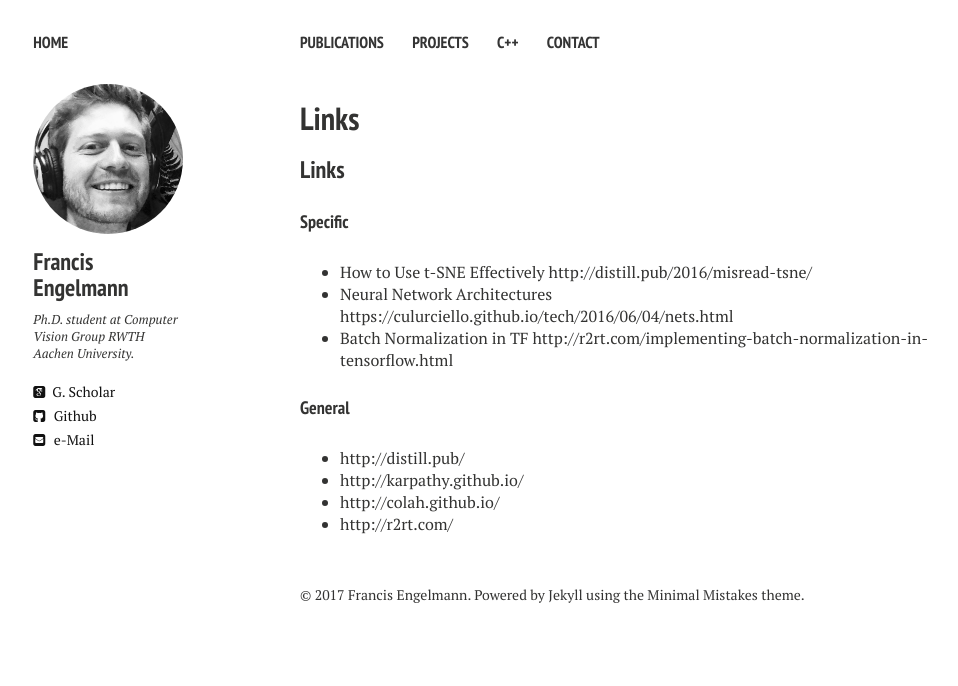
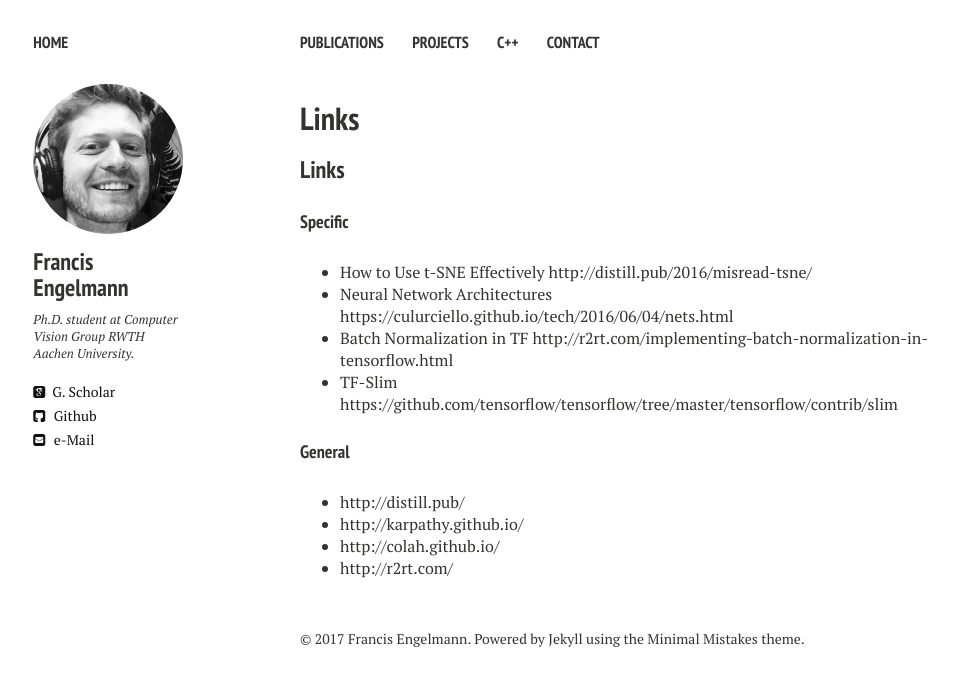
Before and after one commit to francisengelmann/francisengelmann.github.io, a Jekyll site: the page built from links.md, in a window 1280 px wide. Shown: the top 686 px of the page, without its empty margins (20-978 px from the left). Built offline with Jekyll 4.4.1, drawn with Linux system fonts in a browser that asks for light colours; nearby versions of some CDN libraries; our own code applies the rules of GitHub Pages for plain Markdown files.

Commit message:
Update links.md

```diff
--- a/links.md
+++ b/links.md
@@ -4,6 +4,7 @@
 * How to Use t-SNE Effectively http://distill.pub/2016/misread-tsne/
 * Neural Network Architectures https://culurciello.github.io/tech/2016/06/04/nets.html
 * Batch Normalization in TF http://r2rt.com/implementing-batch-normalization-in-tensorflow.html
+* TF-Slim https://github.com/tensorflow/tensorflow/tree/master/tensorflow/contrib/slim
 
 #### General
 * http://distill.pub/
```
